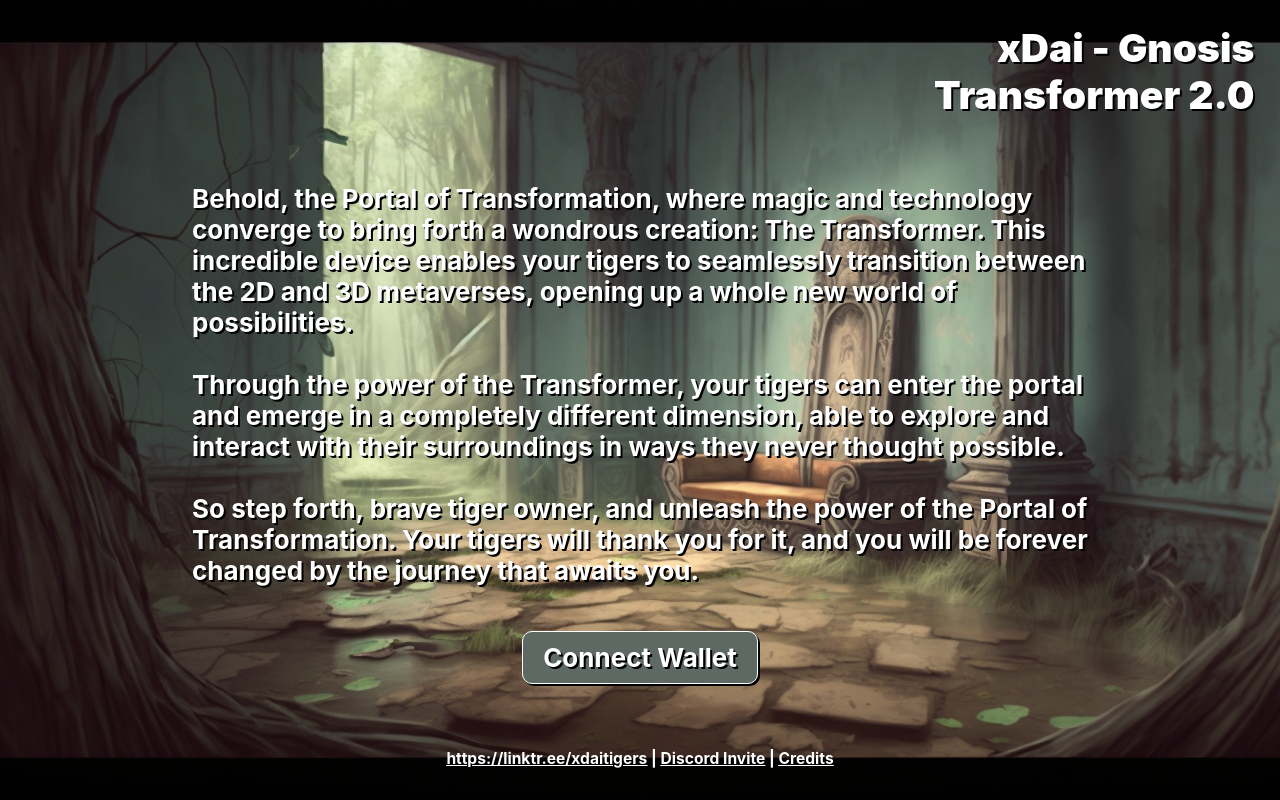
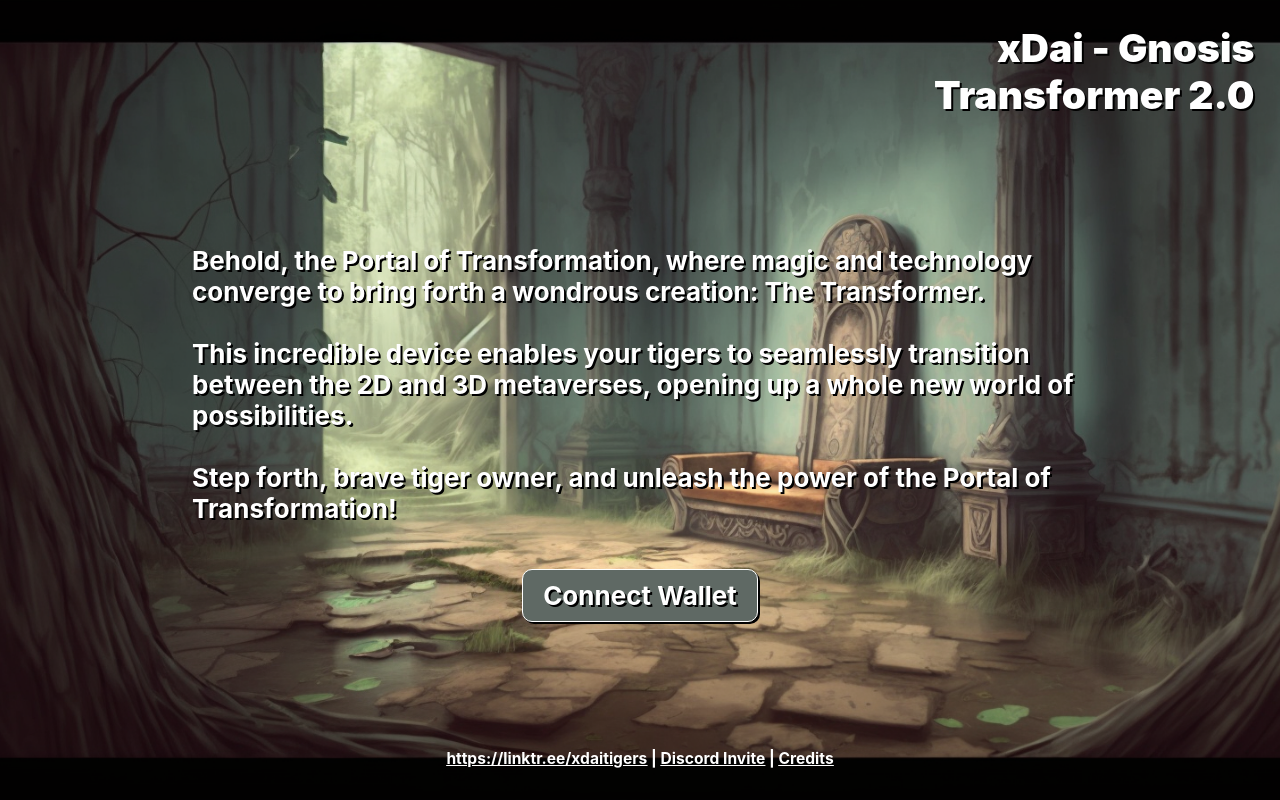
Before and after one commit to abentleee/tiger-transformer-frontend, a React (Create React App) app: page / in a window 1280 px wide. Built offline with nearby package versions, Linux system fonts and the light colour scheme.

Commit message:
get text Fader working with state variable changes

```diff
--- /dev/null
+++ b/src/components/Fader.jsx
@@ -0,0 +1,29 @@
+import { useEffect, useState } from 'react';
+
+const Fader = ({text}) => {
+    const [fadeProp, setFadeProp] = useState('fade-in');
+
+    useEffect(() => {
+        setInterval(() => {
+            setFadeProp(fadeProp === 'fade-in' ? 'fade-out' : 'fade-in');
+        }, [2000]);
+    }, [fadeProp]);
+
+    const styles = {
+        fadeIn: {
+            transition: "opacity 1s ease",
+        },
+        fadeOut: {
+            opacity: 0,
+            transition: "opacity 1s ease",
+        }
+    }
+
+    return (
+        <div style={fadeProp === 'fade-out' ? styles.fadeOut : styles.fadeIn}>
+            {text}
+        </div>
+    );
+}
+
+export default Fader;
--- a/src/views/LandingPage.jsx
+++ b/src/views/LandingPage.jsx
@@ -1,6 +1,7 @@
 import { useNavigate } from 'react-router-dom';
 import Button from '../components/Button';
 import { getProvider } from '../services/Web3Service';
+import Fader from '../components/Fader';
 
 const LandingPage = () => {
     const navigate = useNavigate();
@@ -41,11 +42,13 @@ const LandingPage = () => {
     return (
         <div style={styles.container}>
             <div style={styles.placeholderText}>
-                Behold, the Portal of Transformation, where magic and technology converge to bring forth a wondrous creation: The Transformer. This incredible device enables your tigers to seamlessly transition between the 2D and 3D metaverses, opening up a whole new world of possibilities.
+                <Fader
+                    text={"Behold, the Portal of Transformation, where magic and technology converge to bring forth a wondrous creation: The Transformer."}
+                />
+                <br/>
+                This incredible device enables your tigers to seamlessly transition between the 2D and 3D metaverses, opening up a whole new world of possibilities.
                 <br/><br/>
-                Through the power of the Transformer, your tigers can enter the portal and emerge in a completely different dimension, able to explore and interact with their surroundings in ways they never thought possible.
-                <br/><br/>
-                So step forth, brave tiger owner, and unleash the power of the Portal of Transformation. Your tigers will thank you for it, and you will be forever changed by the journey that awaits you.
+                Step forth, brave tiger owner, and unleash the power of the Portal of Transformation!
             </div>
             <Button
                 text={'Connect Wallet'}
```
